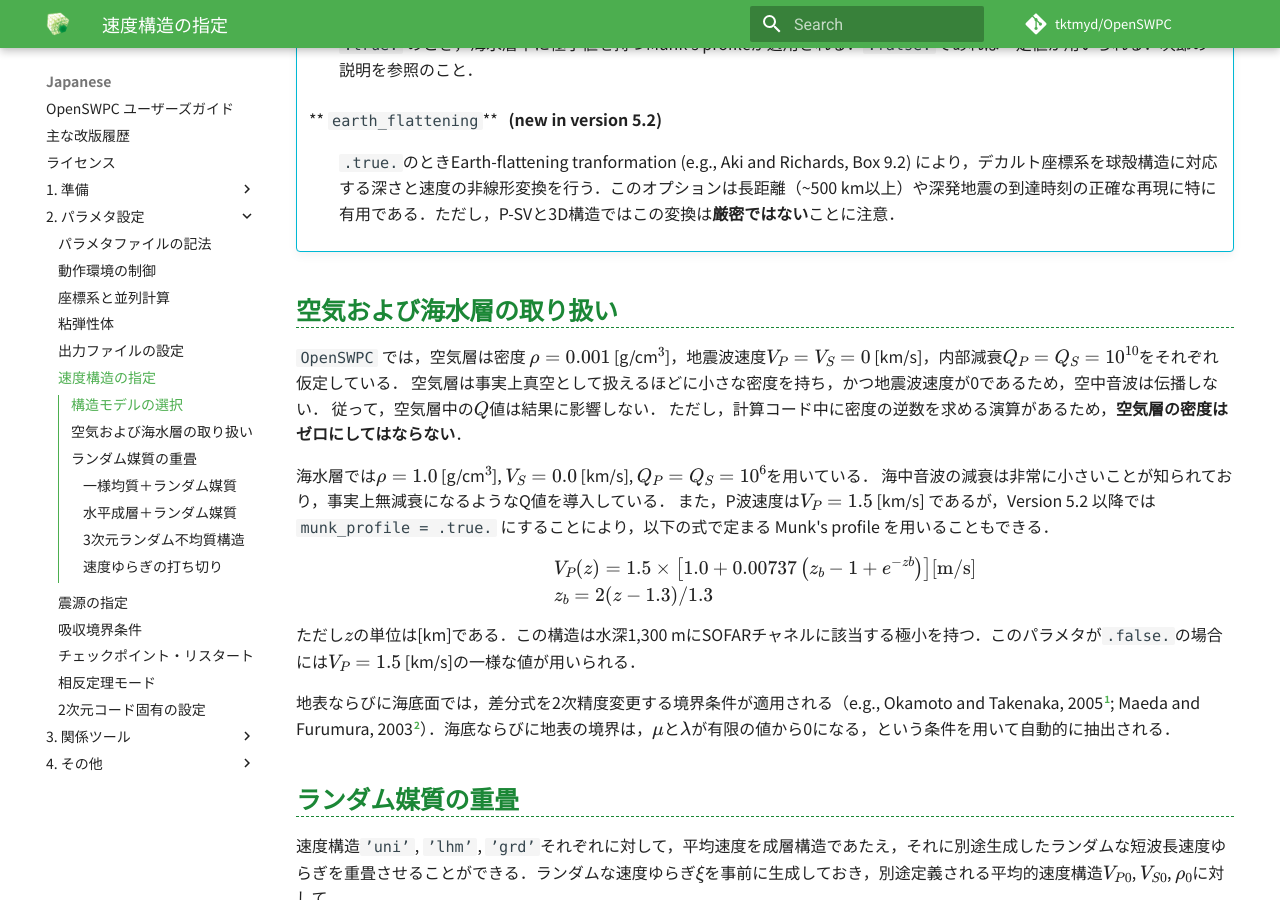
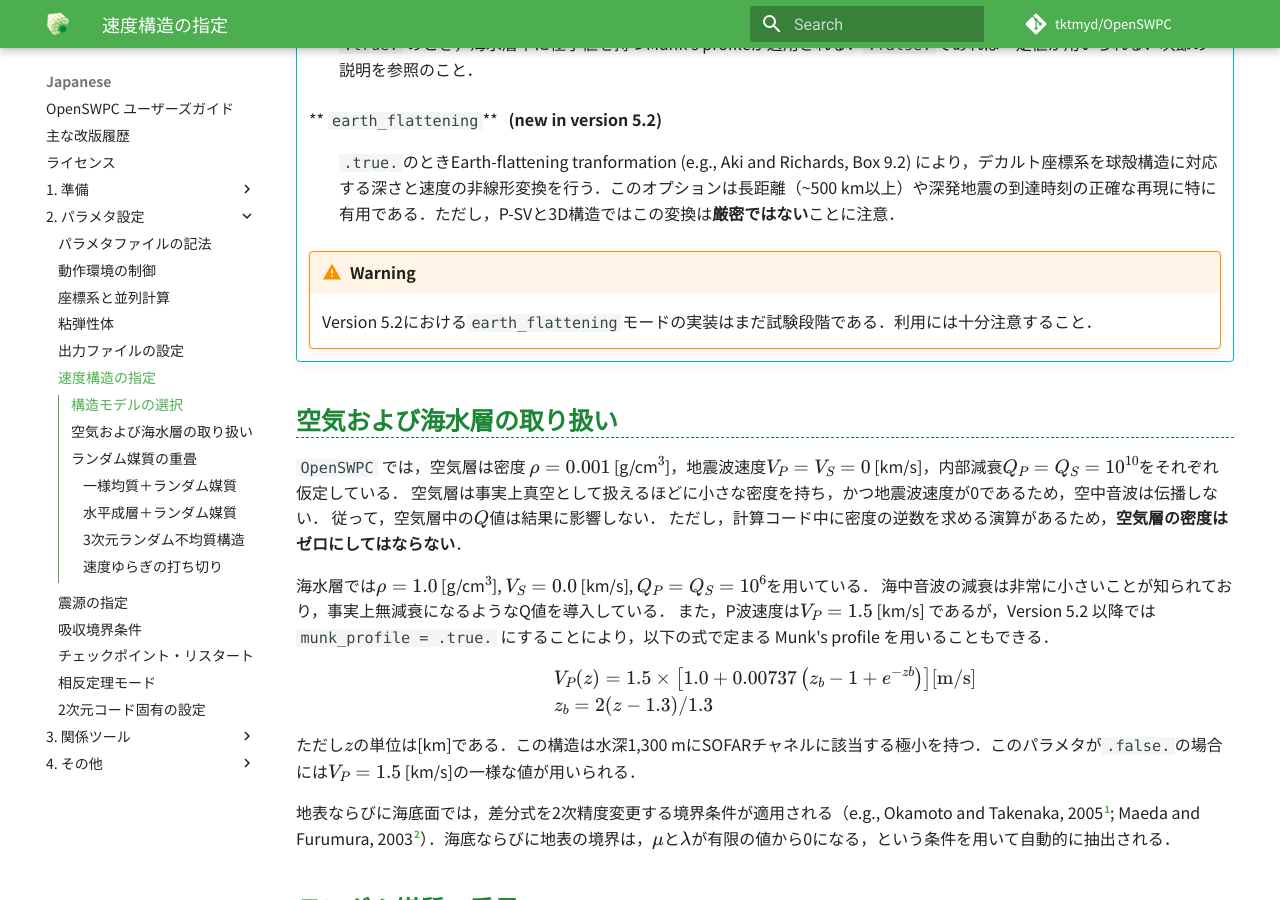
Before and after one commit to OpenSWPC/OpenSWPC, an MkDocs documentation site: the page built from doc/md/Japanese/2._パラメタ設定/0206_vmodel.md, in a window 1280 px wide and 900 px high, scrolled down 2715 px. Built offline with MkDocs 1.6.1 and Material for MkDocs 9.7.7, drawn with Linux system fonts in a browser that asks for light colours; some web fonts are replaced; formulas are drawn with MathJax 3; comment, search, counter and statistics services are not loaded.

Commit message:
Warn that the earth_flattening mode is still in the experimental stage

```diff
--- a/doc/md/Japanese/2._パラメタ設定/0206_vmodel.md
+++ b/doc/md/Japanese/2._パラメタ設定/0206_vmodel.md
@@ -96,6 +96,9 @@ c
 
     ** `earth_flattening`** &nbsp;  **(new in version 5.2)**
     : `.true.`のときEarth-flattening tranformation (e.g., Aki and Richards, Box 9.2) により，デカルト座標系を球殻構造に対応する深さと速度の非線形変換を行う．このオプションは長距離（~500 km以上）や深発地震の到達時刻の正確な再現に特に有用である．ただし，P-SVと3D構造ではこの変換は**厳密ではない**ことに注意．
+
+    !!! Warning
+        Version 5.2における`earth_flattening`モードの実装はまだ試験段階である．利用には十分注意すること．
 
 
 ## 空気および海水層の取り扱い
```
Also changed, not shown: doc/md/English/2._Parameter_Settings/0206_vmodel.md (+4 -1 lines).
